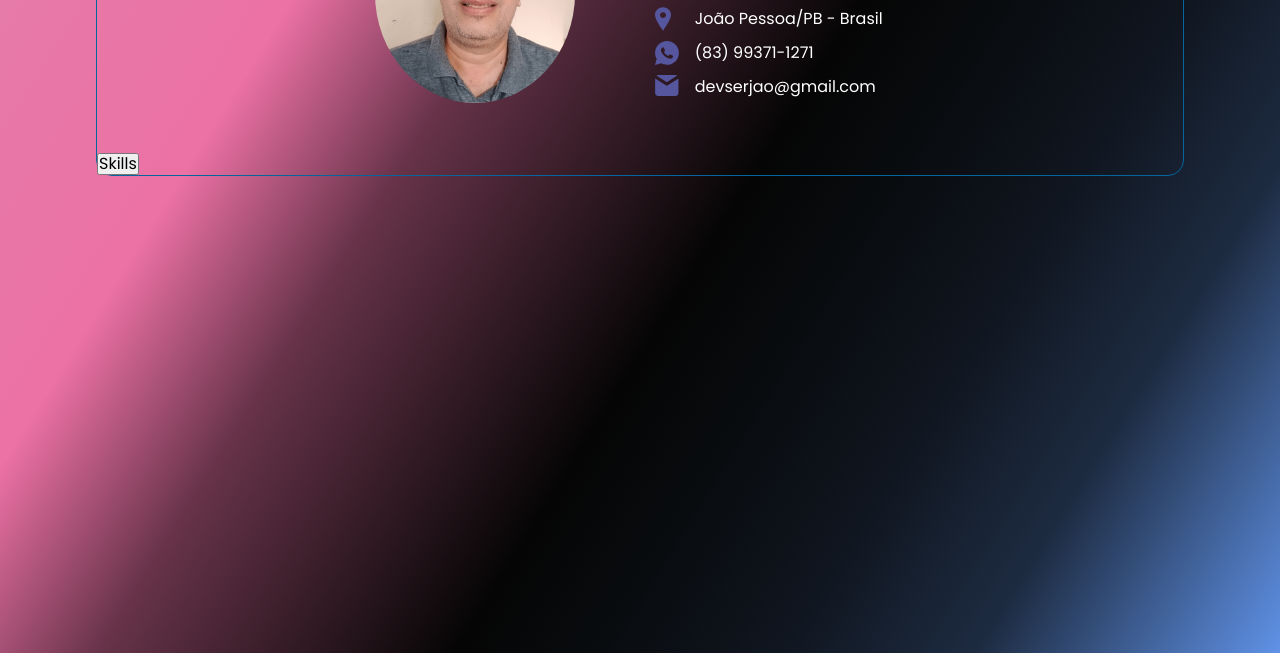
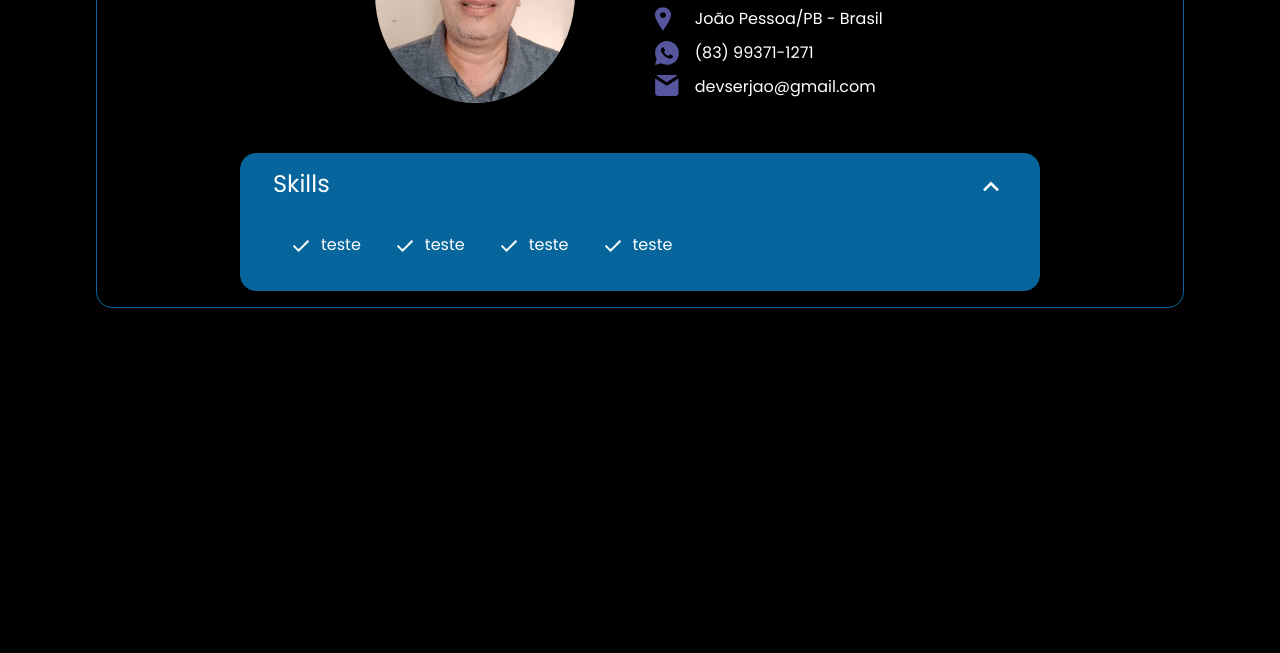
Before and after one commit to SergioDevSousa/dio-portifolio, a plain HTML site: page index.html in a window 1280 px wide. Shown: the part 163-816 px from the top of the page. Drawn offline with nearby package versions, Linux system fonts and the light colour scheme.

Commit message:
update portifolio 2

```diff
--- /dev/null
+++ b/assets/css/acordeon.css
@@ -0,0 +1,60 @@
+.acordeon{
+    display: flex;
+    flex-direction: column;
+    max-width: 800px;
+    border: 1px solid #05659c;
+    border-radius: 1rem;
+    transition: .025s;
+}
+.acordeon.open,
+.acordeon:hover{
+    background-color: #05659c;
+    border-radius: 1rem;
+}
+.acordeon .trigger {
+    display: flex;
+    flex-direction: row;
+    justify-content: space-between;
+    font-size: 1.5rem;
+    padding: 1rem 2rem;
+    background-color: transparent;
+    color: #fff;
+    border: none;
+    cursor: pointer;
+}
+.acordeon .trigger:hover{
+    background-color: #05659c;
+    border-radius: 1rem;
+    transition: .5s;
+}
+.acordeon .trigger::after{
+    content: "";
+    display: inline-block;
+    width: 2rem;
+    height: 2rem;
+    background-repeat: no-repeat;
+    background-size: contain;
+    background-image: url("/assets/image/icon/arrow_down.svg");
+}
+.acordeon.open .trigger::after{
+    transform: rotateX(180deg);
+}
+
+.acordeon .content{
+    overflow: hidden;
+    height: 0;
+    opacity: 0;
+    transition: opacity .25 ease-in-out;
+}
+.acordeon.open .content{
+    display: inline-block;
+    padding: 0 1rem 1rem 2rem;
+    height: auto;
+    opacity: 1;
+}
+@media only screen and (min-width: 1033px){
+    .acordeon {
+        width: 100%; /* Ajuste a largura conforme necessário */
+        margin: 1rem auto;
+    }
+}
--- a/assets/css/global.css
+++ b/assets/css/global.css
@@ -2,7 +2,6 @@
     box-sizing: border-box;
     font-family: "Poppins", serif;
     margin: 0;
-    padding: 0;
 }
 .main{
     margin: 1rem;
@@ -10,10 +9,11 @@
     border-radius: 1rem;
 }
 body{
-    background: rgb(227,125,169);
+    /* background: rgb(227,125,169);
     background: linear-gradient(122deg, rgba(227,125,169,1) 0%, rgba(236,113,165,1) 22%, rgba(103,51,73,1) 34%, rgba(5,5,5,1) 54%, rgba(9,12,15,1) 62%, rgba(16,22,32,1) 72%, rgba(29,43,65,1) 83%, rgba(96,146,231,1) 100%);
     background-size: cover;
-    background-repeat: no-repeat;
+    background-repeat: no-repeat; */
+    background-color: black;
     height: 100vh;
     margin: 0;
     color: #fff;
--- /dev/null
+++ b/assets/css/languagens.css
@@ -0,0 +1,24 @@
+.languagens{
+    display: flex;
+    flex-direction: row;
+    align-items: center;
+    flex-wrap: wrap;
+    margin: 0;
+    padding: 0;
+    list-style: none;
+
+}
+.languagens li{
+    display: flex;
+    flex-direction: row;
+    align-items: center;
+    padding: 1rem;
+}
+.languagens li::before{
+    content: "";
+    display: inline-block;
+    width: 1.5rem;
+    height: 1.5rem;
+    background-image: url("/assets/image/icon/check.svg");
+    margin-right: .5rem;
+}
--- a/assets/css/styles.css
+++ b/assets/css/styles.css
@@ -1,5 +1,7 @@
 @import url(./fonts.css);
 @import url(./global.css);
+@import url(./acordeon.css);
+@import url(./languagens.css);
 
 .header{
     display: flex;
--- /dev/null
+++ b/assets/js/acordeon.js
@@ -0,0 +1,14 @@
+const acordeonTrigger = document.querySelectorAll('.acordeon .trigger');
+
+acordeonTrigger.forEach((trigger) => {
+    trigger.addEventListener('click', (e) => {
+        const acordeon = trigger.parentElement
+        const isOpen = acordeon.classList.contains('open')
+
+        if (isOpen){
+            acordeon.classList.remove('open')
+        }else{
+            acordeon.classList.add('open')
+        }
+    })
+})
--- a/index.html
+++ b/index.html
@@ -23,14 +23,22 @@
                 </div>
             </div>
         </header>
-        <section>
-            <button>Skills</button>
-            <div>
-                <h3></h3>
+        <section class="acordeon open">
+            <button class="trigger" type="button">
+                Skills
+            </button>
+            <div class="content">
+                <ul class="languagens">
+                    <li>teste</li>
+                    <li>teste</li>
+                    <li>teste</li>
+                    <li>teste</li>
+                </ul>
             </div>
+
         </section>
 
     </div>
-
+    <script src="./assets/js/acordeon.js"></script>
 </body>
 </html>
```
Also changed, not shown: assets/image/icon/arrow_down.svg (added), assets/image/icon/arrow_up.svg (added), assets/image/icon/check.svg (added), assets/image/icon/seta.png (deleted).
